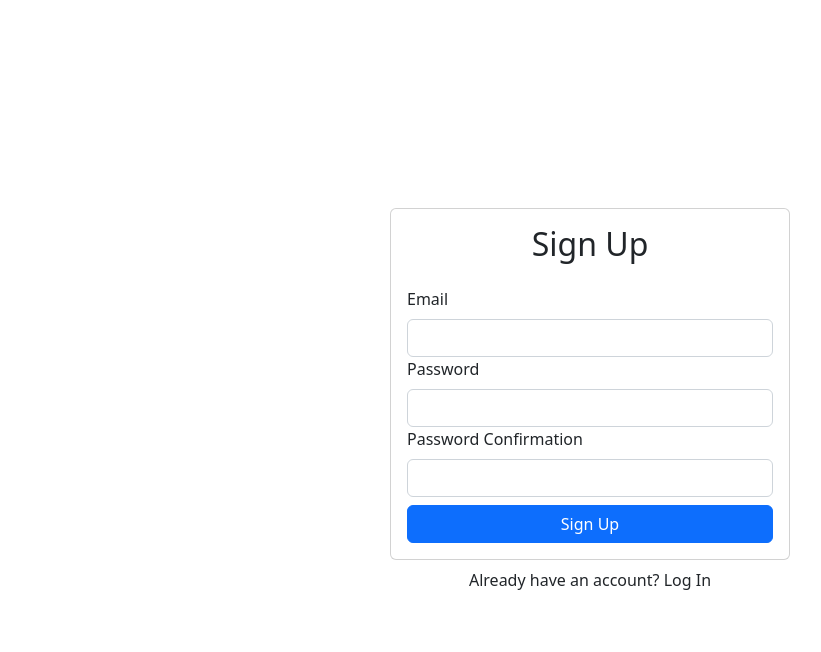
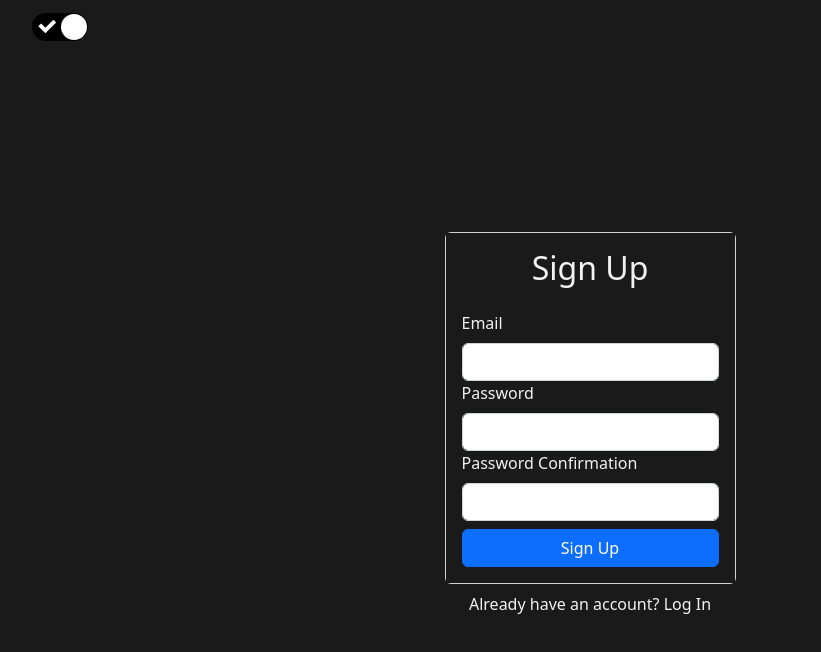
Before and after one commit to ashirk94/produce-shop, a React (Create React App) app: page / in a window 1280 px wide. Shown: the top 652 px of the page, without its empty margins (50-871 px from the left). Built offline with nearby package versions, Linux system fonts and the light colour scheme.

Commit message:
dark and light theme toggle

```diff
--- a/package.json
+++ b/package.json
@@ -12,6 +12,7 @@
     "react-bootstrap": "^2.4.0",
     "react-dom": "^18.2.0",
     "react-scripts": "5.0.1",
+    "react-switch": "^7.0.0",
     "web-vitals": "^2.1.4"
   },
   "scripts": {
--- a/src/components/App.js
+++ b/src/components/App.js
@@ -1,13 +1,27 @@
-import Signup from './Signup'
-import {Container} from 'react-bootstrap'
+import Layout from './Layout'
+import ThemeContext from '../contexts/ThemeContext'
+import React, { useState } from 'react'
+import Switch from 'react-switch'
 
 function App() {
+
+    const [theme, setTheme] = useState('dark')
+
+    const toggleTheme = () =>
+    {
+        setTheme((cur) => (cur === 'light' ? 'dark' : 'light'))
+    }
+
+
   return (
-    <Container className="d-flex align-items-center justify-content-center" style={{ minHeight: "100vh"}}>
-        <div className="w-100" style={{maxWidth: '400px'}}>
-        <Signup />
-        </div>
-    </Container>
+    <ThemeContext.Provider value={{theme, toggleTheme}}>
+
+
+        <Layout>
+        <Switch className="toggler" onColor='#000000' checked={theme === 'dark' ? true : false} onChange={toggleTheme}/>
+        </Layout>
+
+    </ThemeContext.Provider>
 
   );
 }
--- /dev/null
+++ b/src/components/Layout.js
@@ -0,0 +1,21 @@
+import React, { useContext } from 'react'
+import Signup from './Signup'
+import { Container } from 'react-bootstrap'
+import ThemeContext from '../contexts/ThemeContext'
+
+export default function Layout({children}) {
+	const { theme } = useContext(ThemeContext)
+	return (
+		<div className='page' id={theme}>
+
+			<Container>
+            {children}
+                <div className='d-flex align-items-center justify-content-center m-0 container'>
+                <Signup className='signup'/>
+                </div>
+
+
+			</Container>
+		</div>
+	)
+}
--- a/src/components/Signup.js
+++ b/src/components/Signup.js
@@ -1,14 +1,16 @@
-import React, {useRef} from 'react'
+import React, {useRef, useContext} from 'react'
 import { Card, Form, Button } from 'react-bootstrap'
+import ThemeContext from '../contexts/ThemeContext'
 
 export default function Signup() {
     const emailRef = useRef()
     const passwordRef = useRef()
     const passwordConfirmRef = useRef()
+    const {theme} = useContext(ThemeContext)
   return (
     <div>
         <Card>
-            <Card.Body>
+            <Card.Body id={theme}>
                 <h2 className="text-center mb-4">Sign Up</h2>
                 <Form>
                     <Form.Group id="email">
--- a/src/contexts/ThemeContext.js
+++ b/src/contexts/ThemeContext.js
@@ -1,15 +1,5 @@
-import React, {useState} from 'react'
+import { createContext } from 'react'
 
-const ThemeContext = React.createContext()
+const ThemeContext = createContext(null)
 
-export default function ThemeContext() {
-
-    const [darkTheme, setDarkTheme] = useState(true)
-  return (
-    <div>
-        <ThemeContext.Provider value={darkTheme}>
-            <button onClick={toggleTheme}>Toggle Theme</button>
-        </ThemeContext.Provider>
-    </div>
-  )
-}
+export default ThemeContext
--- a/src/index.css
+++ b/src/index.css
@@ -1,13 +1,49 @@
-body {
-  margin: 0;
-  font-family: -apple-system, BlinkMacSystemFont, 'Segoe UI', 'Roboto', 'Oxygen',
-    'Ubuntu', 'Cantarell', 'Fira Sans', 'Droid Sans', 'Helvetica Neue',
-    sans-serif;
-  -webkit-font-smoothing: antialiased;
-  -moz-osx-font-smoothing: grayscale;
+#light {
+    background: hsl(0,0%,90%);
+    color: hsl(0,0%,5%);
+    border-color: hsl(0,0%,5%);
+}
+#dark {
+    background: hsl(0,0%,10%);
+    color: hsl(0,0%,95%);
+    border-color: hsl(0,0%,90%);
+}
+#light .page {
+    width: 100%;
+    height: 100vh;
+    background: hsl(0,0%,90%);
+    color: hsl(0,0%,5%);
+    border-color: hsl(0,0%,5%);
+}
+#dark .page {
+    width: 100%;
+    height: 100vh;
+    background: hsl(0,0%,10%);
+    color: hsl(0,0%,95%);
+    border-color: hsl(0,0%,90%);
+}
+#light .signup {
+    display: flex;
+    max-width: '400px';
+    background: hsl(0,0%,90%);
+    color: hsl(0,0%,5%);
+    border-color: hsl(0,0%,5%);
+}
+#dark .signup {
+    display: flex;
+    max-width: '400px';
+    background: hsl(0,0%,10%);
+    color: hsl(0,0%,95%);
+    border-color: hsl(0,0%,90%);
 }
 
-code {
-  font-family: source-code-pro, Menlo, Monaco, Consolas, 'Courier New',
-    monospace;
+.container {
+    height: 100vh;
+    flex-wrap: wrap;
+    overflow-y: hidden;
 }
+
+.toggler {
+    position: absolute;
+    max-height: 5px;
+}
```
Also changed, not shown: public/manifest.json (added), 1 other file (tests, documents, lock files or other folders).
